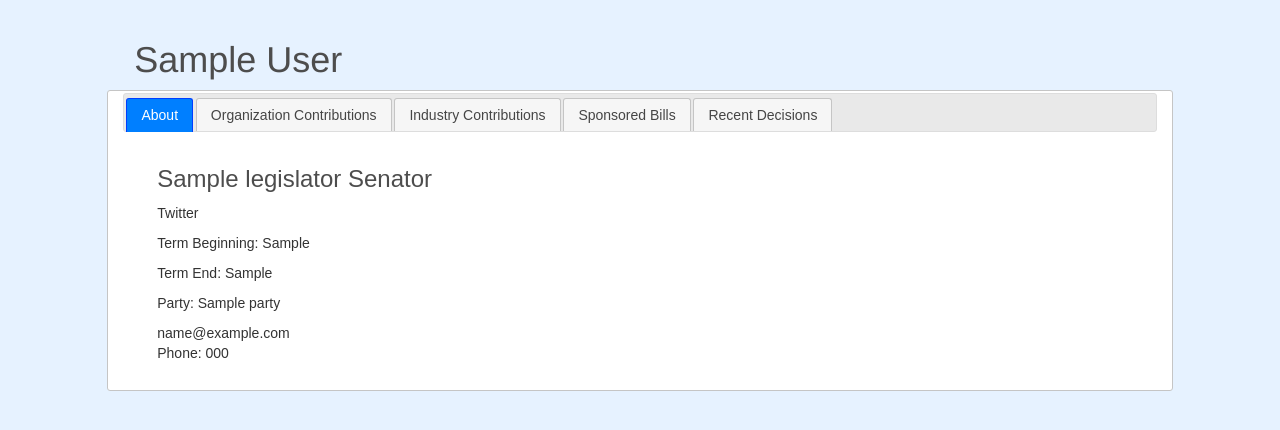
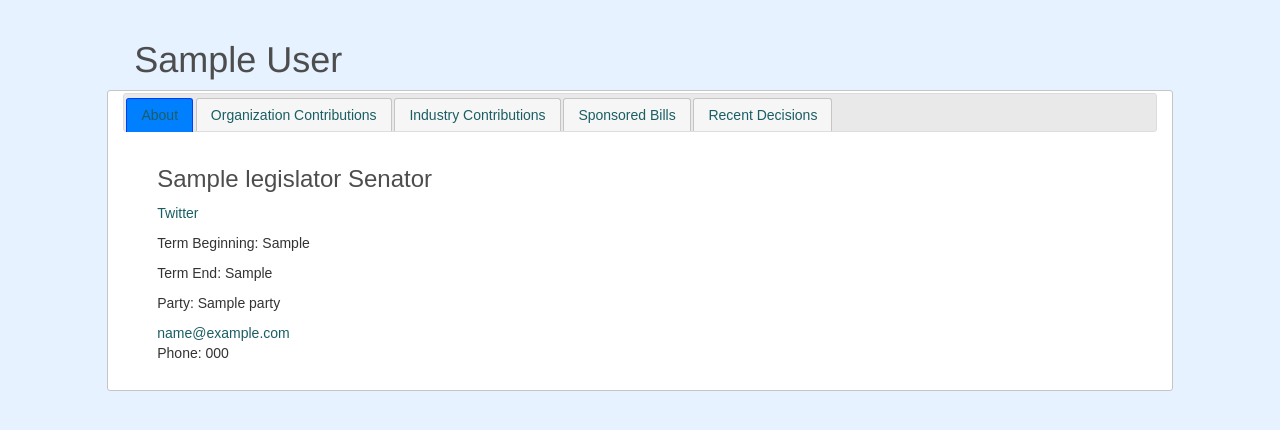
Before and after one commit to meyerhoferc/will-legislate-for-money, a Django app: template public_officials/templates/public-officials/detail.html in a window 1280 px wide. Shown: the part 52-482 px from the top of the page. Run offline with Django 3.2, Linux system fonts and the light colour scheme; the template is opened without the code that fills it: most values are stand-ins (such as "Sample title", 1, 10 or a date in 2020); some libraries are stand-ins or nearby versions.

Commit message:
Update styling

```diff
--- a/public_officials/static/public_officials/stylesheets/main.css
+++ b/public_officials/static/public_officials/stylesheets/main.css
@@ -59,3 +59,11 @@ table {
   display: inline-block;
   padding-left: 100px;
 }
+
+#tabs a {
+  color: #1a5e63;
+}
+
+#tabs a:hover {
+  color: #F35B04;
+}
--- a/public_officials/templates/public-officials/detail.html
+++ b/public_officials/templates/public-officials/detail.html
@@ -49,7 +49,7 @@
             {% else %}
               <h3>{{ legislator.state_name}} Senator</h3>
             {% endif %}
-            <p><a href="https://twitter.com/{{ legislator.twitter_id }}">Twitter</a></p>
+            <p id="twitter-link"><a href="https://twitter.com/{{ legislator.twitter_id }}">Twitter</a></p>
             <p>Term Beginning: {{ legislator.term_start}}</p>
             <p>Term End: {{ legislator.term_end}}</p>
             <p>Party: {{ legislator.party }}</p>
```
